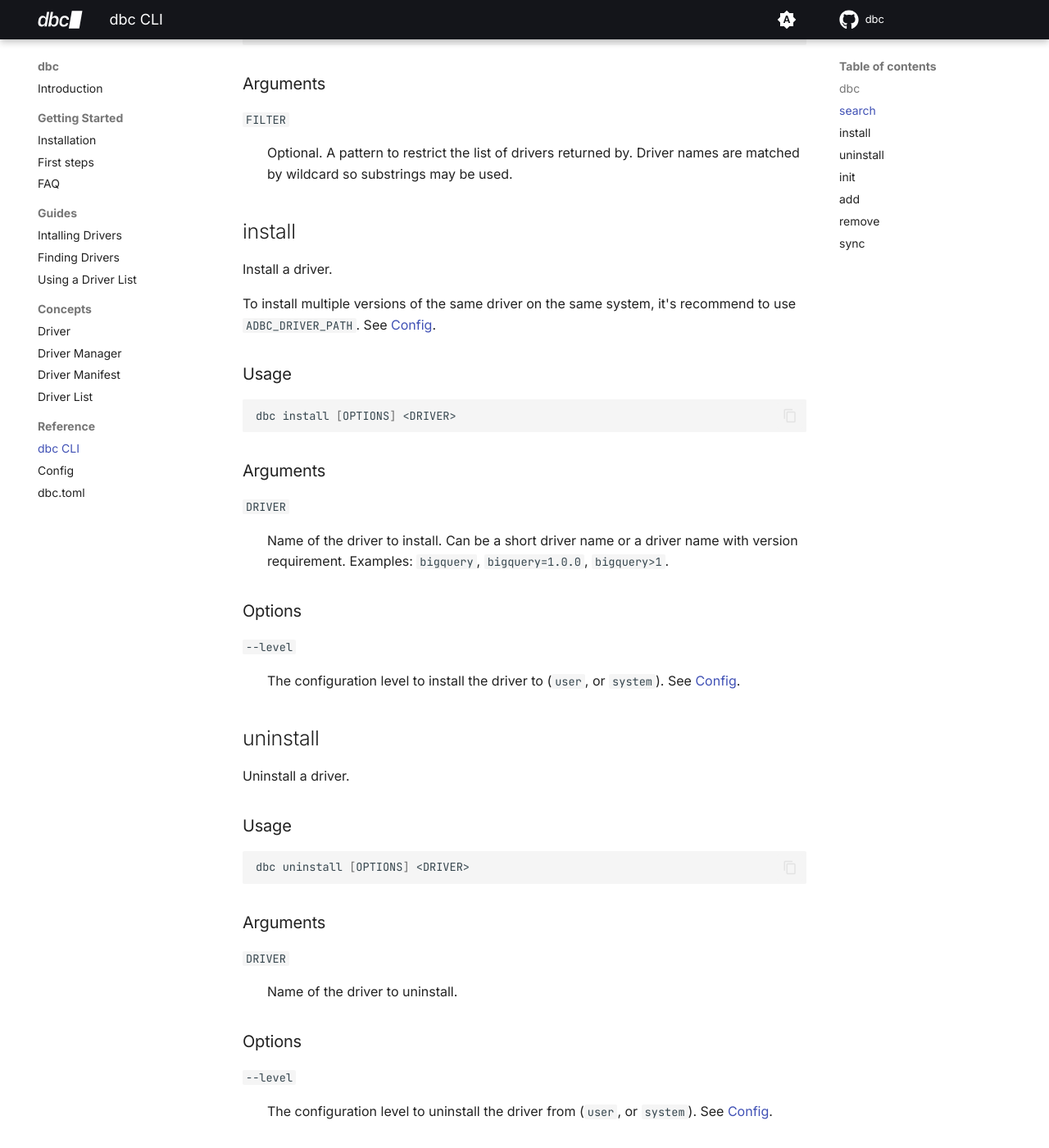
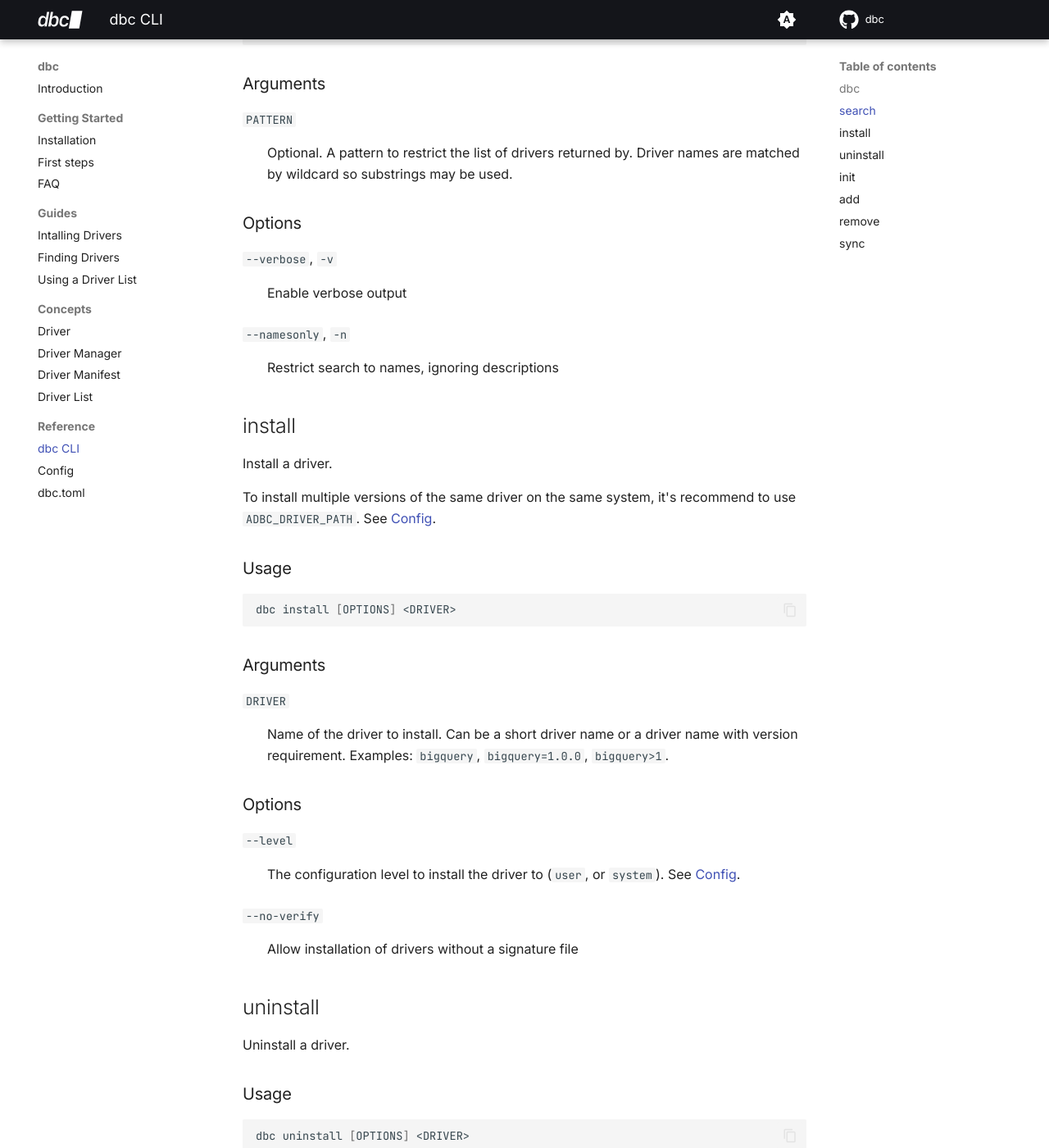
Before and after one commit to columnar-tech/dbc, an MkDocs documentation site: the page built from docs/reference/cli.md, in a window 1280 px wide and 1400 px high, scrolled down 1243 px. Shown: the whole window at 82% size. Built offline with MkDocs 1.6.1 and Material for MkDocs 9.7.7, drawn with Linux system fonts in a browser that asks for light colours; plug-ins that fetch from the network failed and are left out; comment, search, counter and statistics services are not loaded; some of the changed text lies outside the part shown.

Commit message:
Match dbc search docs to current cli
Closes #105

````diff
--- a/docs/reference/cli.md
+++ b/docs/reference/cli.md
@@ -39,14 +39,24 @@ Search for a driver to install.
 <h3>Usage</h3>
 
 ```sh
-dbc search [FILTER]
+dbc search [PATTERN]
 ```
 
 <h3>Arguments</h3>
 
-`FILTER`
+`PATTERN`
 
 :   Optional. A pattern to restrict the list of drivers returned by. Driver names are matched by wildcard so substrings may be used.
+
+<h3>Options</h3>
+
+`--verbose`, `-v`
+
+:   Enable verbose output
+
+`--namesonly`, `-n`
+
+:   Restrict search to names, ignoring descriptions
 
 ## install
 
@@ -71,6 +81,10 @@ dbc install [OPTIONS] <DRIVER>
 `--level`
 
 :   The configuration level to install the driver to (`user`, or `system`). See [Config](config.md).
+
+`--no-verify`
+
+:   Allow installation of drivers without a signature file
 
 ## uninstall
 
@@ -126,6 +140,12 @@ dbc add <DRIVER>
 
 :   Name of the driver to add. Can be a short driver name or a driver name with version requirement. Examples: `bigquery`, `bigquery=1.0.0`, `bigquery>1`.
 
+<h3>Options</h3>
+
+`--path FILE`, `-p FILE`
+
+:   Driver list to add to [default: ./dbc.toml]
+
 ## remove
 
 Remove a driver from the current [driver list](../concepts/driver_list.md).
@@ -142,6 +162,12 @@ dbc remove <DRIVER>
 
 :   Name of the driver to remove.
 
+<h3>Options</h3>
+
+`--path FILE`, `-p FILE`
+
+:   Driver list to add to [default: ./dbc.toml]
+
 ## sync
 
 Install drivers from a [driver list](../concepts/driver_list.md).
@@ -157,10 +183,14 @@ dbc sync --file dbc.toml
 
 <h3>Options</h3>
 
-`--file`
+`--path`
 
 :   Path to a [driver list](../concepts/driver_list.md) file to sync. Defaults to `dbc.toml` in the current working directory.
 
 `--level`
 
 :   The configuration level to install drivers to (`user`, or `system`). See [Config](config.md).
+
+`--allow-missing-signature`
+
+:   Allow installation of drivers without a signature file
````
